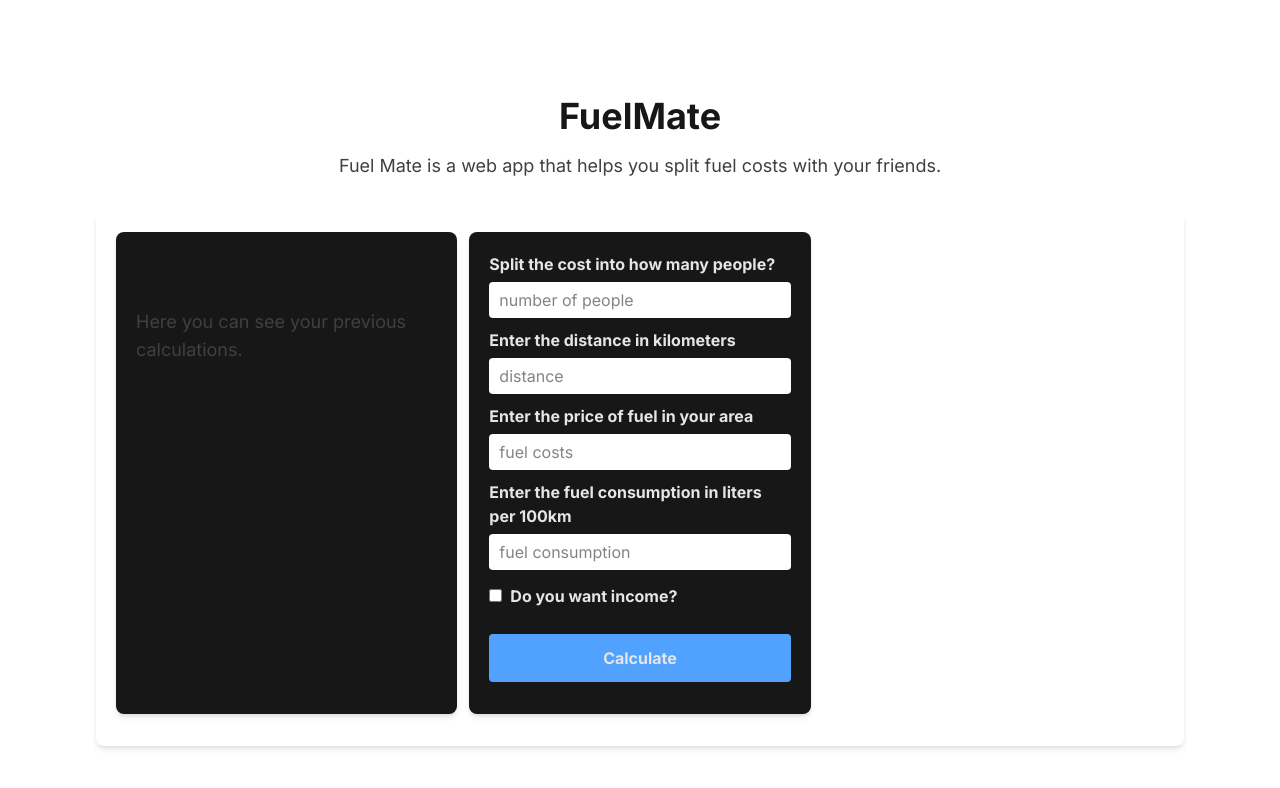
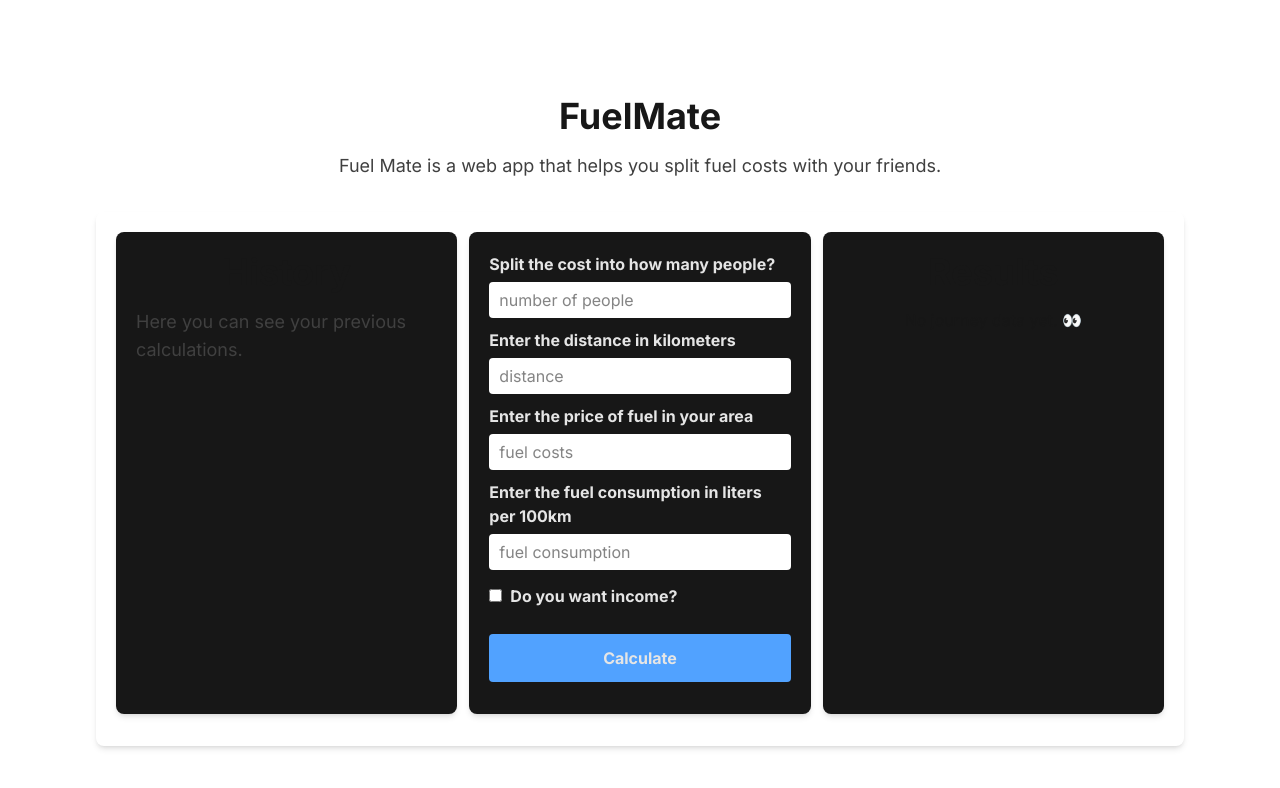
Before and after one commit to Efkey2137/fuel-mate, a Next.js app: page / in a window 1280 px wide. Shown: the top 788 px of the page. Built offline with nearby package versions, Linux system fonts and the light colour scheme.

Commit message:
Refactor Results component to handle optional results and display a message when no data is available

```diff
--- a/app/page.tsx
+++ b/app/page.tsx
@@ -39,7 +39,7 @@ const handleCalculate = (data: any) => {
 
           <History/>
           <Form onSubmitData={handleCalculate}/>
-          {results && <Results results={results} />}
+          <Results results={results} />
 
         </div>
     </div>
--- a/components/Results.tsx
+++ b/components/Results.tsx
@@ -1,19 +1,31 @@
 type ResultsProps = {
-  results: {
+  results?: {
     totalCost: string;
     costPerPerson: string;
     dislikeCost: string;
-  };
+  } | null;
 };
 
 const Results = ({ results }: ResultsProps) => {
+  if (!results || !results.totalCost) {
+    return (
+      <div className="bg-neutral-900 shadow-md rounded-lg p-5 pb-8 w-full max-w-105 min-h-120 h-full">
+      <div className="flex flex-col justify-center">
+        <h1 className="text-4xl font-bold mb-4 hidden md:block text-center">Results</h1>
+        <div className="text-center">No journey data yet. 👀</div>
+      </div>
+    </div>
+    );
+
+  }
+
   return (
     <div className="bg-neutral-900 shadow-md rounded-lg p-5 pb-8 w-full max-w-105 min-h-120 h-full">
       <div className="flex flex-col justify-center">
-      <h1 className="text-4xl font-bold mb-4 hidden md:block text-center">Results</h1>
-      <p className="p-4 bg-neutral-800 rounded-lg mb-3">💸 Full cost: {results.totalCost} zł</p>
-      <p className="p-4 bg-neutral-800 rounded-lg mb-3">👥 Per person: {results.costPerPerson} zł</p>
-      <p className="p-4 bg-neutral-800 rounded-lg mb-3">🤬 For people you hate: {(+results.costPerPerson + +results.dislikeCost).toFixed(2)} zł</p>
+        <h1 className="text-4xl font-bold mb-4 hidden md:block text-center">Results</h1>
+        <p className="p-4 bg-neutral-800 rounded-lg mb-3">💸 Full cost: {results.totalCost} zł</p>
+        <p className="p-4 bg-neutral-800 rounded-lg mb-3">👥 Per person: {results.costPerPerson} zł</p>
+        <p className="p-4 bg-neutral-800 rounded-lg mb-3">🤬 For people you hate: {(+results.costPerPerson + +results.dislikeCost).toFixed(2)} zł</p>
       </div>
     </div>
   );
```
